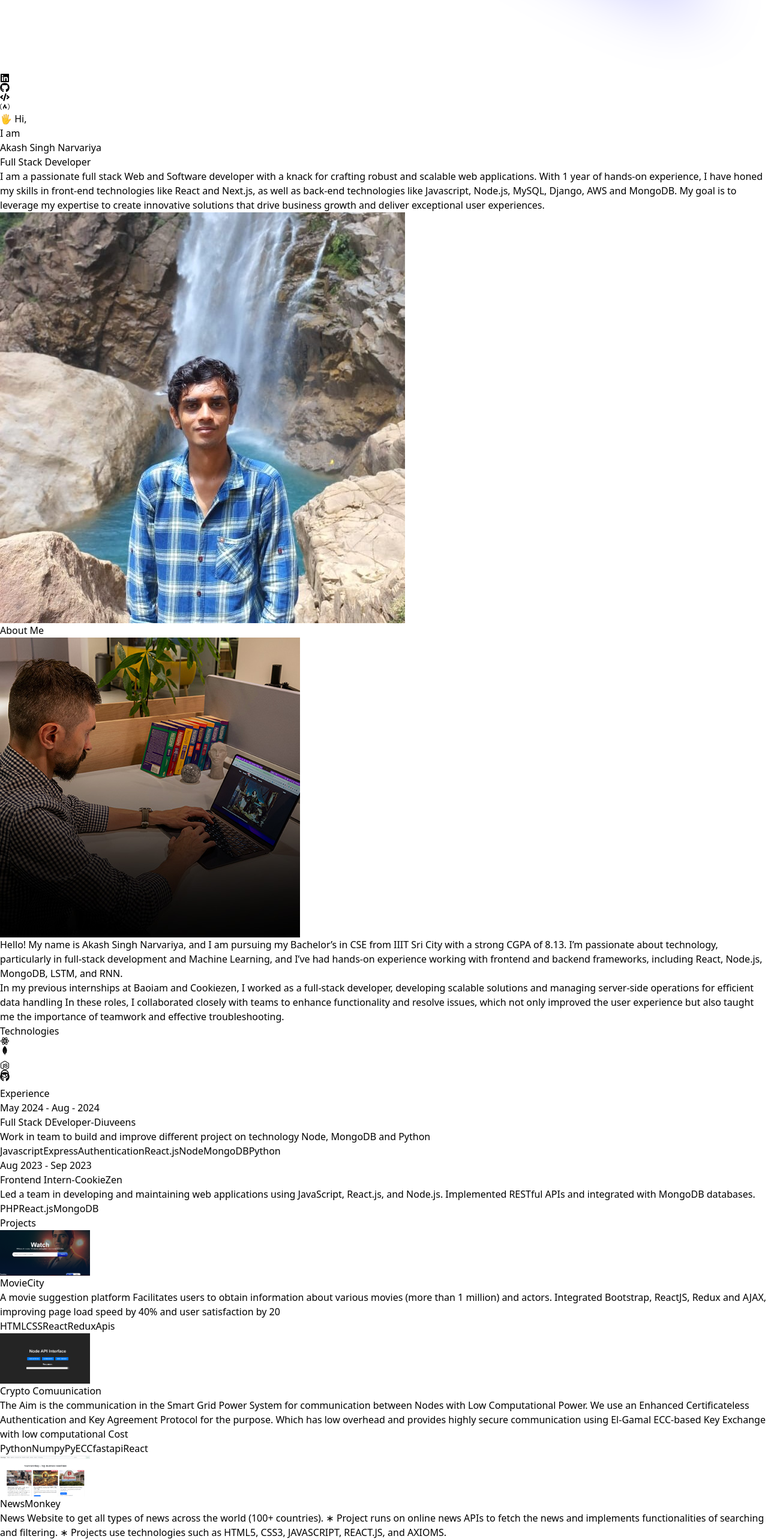
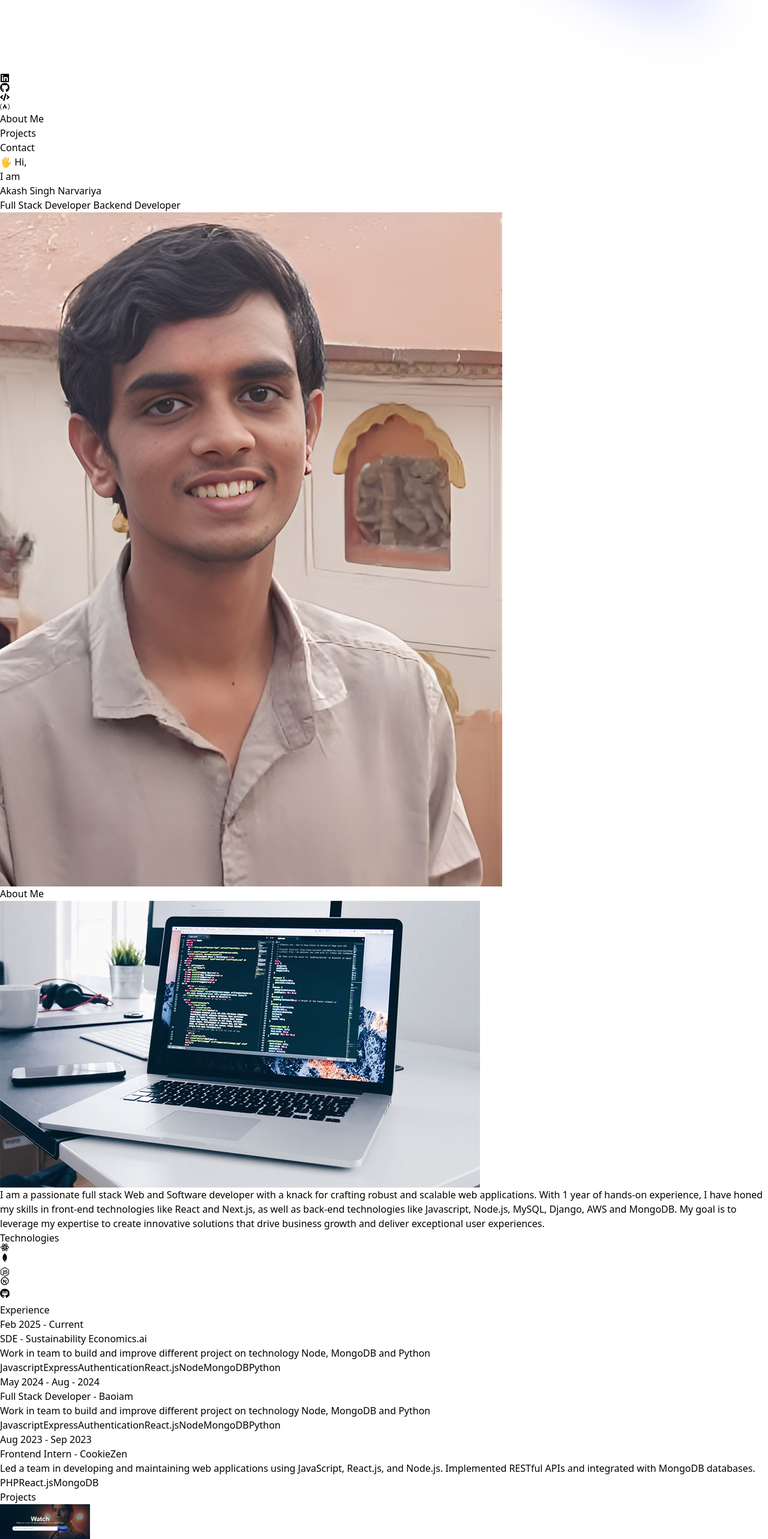
Before and after one commit to Akashsnar/Portfolio, a React (Vite) app: page / in a window 1280 px wide. Shown: the part 2760-5326 px from the top of the page at 60% size. Built offline with nearby package versions, Linux system fonts and the light colour scheme.

Commit message:
updated: experience

```diff
--- a/src/components/About.jsx
+++ b/src/components/About.jsx
@@ -1,7 +1,7 @@
 
 
 import aboutImg from "../assets/about.jpg";
-import { ABOUT_TEXT, ABOUT_TEXT_2 } from "../constants";
+import { HERO_CONTENT } from "../constants";
 import { motion } from "framer-motion";
 const About = () => {
     return (
@@ -26,8 +26,8 @@ const About = () => {
                     transition={{ duration: 0.5 }}
                     className="w-full lg:w-1/2 pt-[3rem]">
                     <div className=" justify-center lg:justify-start">
-                        <p className="max-w-xl py-3 text-lg"> {ABOUT_TEXT}</p>
-                        <p className="my-1 max-/w-xl py-3 text-lg"> {ABOUT_TEXT_2}</p>
+                        <p className="max-w-xl py-3 text-lg"> {HERO_CONTENT}</p>
+                        {/* <p className="my-1 max-/w-xl py-3 text-lg"> {ABOUT_TEXT_2}</p> */}
                     </div>
                 </motion.div>
             </div>
--- a/src/components/Hero.jsx
+++ b/src/components/Hero.jsx
@@ -1,6 +1,6 @@
 import React from 'react'
 import { HERO_CONTENT } from "../constants"
-import profilePic from "../assets/MyProfile_3.jpg"
+import profilePic from "../assets/MyProfile.png"
 import {motion} from "framer-motion"
 
 const container = (delay) => ({
@@ -45,13 +45,14 @@ const Hero = () => {
                         animate="visible"
                         className='bg-gradient-to-r from-pink-300 via-slate-500 to-purple-500 bg-clip-text text-3xl tracking-tight text-transparent'>
                             Full Stack Developer
+                            Backend Developer
                         </motion.span>
-                        <motion.p
+                        {/* <motion.p
                          variants={container(1)}
                          initial="hidden"
                          animate="visible"
                         className='my-2 max-w-xl py-6 font-light text-lg tracking'>{HERO_CONTENT}
-                        </motion.p>
+                        </motion.p> */}
                     </div>
                 </div>
                 <div className='w-full lg:w-1/2 lg:p-8'>
--- a/src/components/Navbar.jsx
+++ b/src/components/Navbar.jsx
@@ -1,26 +1,42 @@
 import React from 'react'
 // import logo from
-import {FaLinkedin} from "react-icons/fa"
-import {FaGithub} from "react-icons/fa"
-import {FaFreeCodeCamp} from "react-icons/fa"
+import { FaLinkedin } from "react-icons/fa"
+import { FaGithub } from "react-icons/fa"
+import { FaFreeCodeCamp } from "react-icons/fa"
 import { FaCode } from 'react-icons/fa'
 
 
 const Navbar = () => {
   return (
     <nav className=' mb-20 flex items-center justify-between py-6'>
-<div className='flex flex-shrink-0 items-center'>
-{/* <img className="mx-2 w-10" src={logo} alt="logo" /> */}
-</div>
-<div className='m-8 flex items-center justify-center gap-4 text-2xl'>
-<a href="https://www.linkedin.com/in/akash-singh-narvariya-84a225232/" target="_blank"><FaLinkedin/></a>
-<a href="https://github.com/Akashsnar" target="_blank"><FaGithub/></a>
-<a href="https://leetcode.com/u/Akash_si/" target="_blank"><FaCode/></a>
-<a href="https://www.freecodecamp.org/fccf107659d-c8be-4d3e-8f49-441051ec1346" target="_blank"><FaFreeCodeCamp/></a>
+      <div className='flex flex-shrink-0 items-center justify-center gap-4 text-2xl'>
+        <a href="https://www.linkedin.com/in/akash-singh-narvariya-84a225232/" target="_blank"><FaLinkedin /></a>
+        <a href="https://github.com/Akashsnar" target="_blank"><FaGithub /></a>
+        <a href="https://leetcode.com/u/Akash_si/" target="_blank"><FaCode /></a>
+        <a href="https://www.freecodecamp.org/fccf107659d-c8be-4d3e-8f49-441051ec1346" target="_blank"><FaFreeCodeCamp /></a>
 
 
 
-</div>
+      </div>
+      <div className='m-8 flex items-center justify-center'>
+
+        <div className="max-w-7xl mx-auto px-4 sm:px-6 lg:px-8">
+          <div className="flex justify-between items-center h-16">
+            {/* Nav Links */}
+            <ul className="flex space-x-6 text-gray-700 font-medium">
+              <li className="hover:text-purple-500 cursor-pointer transition">
+                About Me
+              </li>
+              <li className="hover:text-purple-500 cursor-pointer transition">
+                Projects
+              </li>
+              <li className="hover:text-purple-500 cursor-pointer transition">
+                Contact
+              </li>
+            </ul>
+          </div>
+        </div>
+      </div>
     </nav>
   )
 }
--- a/src/components/Technologies.jsx
+++ b/src/components/Technologies.jsx
@@ -4,6 +4,7 @@ import { SiMongodb } from 'react-icons/si'
 import { TbBrandNextjs } from 'react-icons/tb'
 import { FaNodeJs } from 'react-icons/fa'
 import { FaGithub } from 'react-icons/fa'
+import { FaAws } from 'react-icons/fa'
 import { motion } from "framer-motion";
 
 // import { RiReactjsLine } from 'react-icons/ri'
@@ -64,6 +65,13 @@ const Technologies = () => {
                         <TbBrandNextjs className="text-7xl" />
                     </motion.div>
                     <motion.div
+                        variants={iconmovements(3.5)}
+                        initial="initial"
+                        animate="animate"
+                        className="rounded-2xl border-4 border-neutral-800 p-4">
+                        <FaAws className="text-7xl" />
+                    </motion.div>
+                    <motion.div
                         variants={iconmovements(6)}
                         initial="initial"
                         animate="animate"
--- a/src/constants/index.js
+++ b/src/constants/index.js
@@ -33,18 +33,25 @@ not only improved the user experience but also taught me the importance of teamw
 `;
 
 export const EXPERIENCES = [
+   {
+    year: "Feb 2025 - Current",
+    role: "SDE ",
+    company: " Sustainability Economics.ai",
+    description: `Work in team to build and improve different project on technology Node, MongoDB and Python`,
+    technologies: ["Javascript", "Express", "Authentication", "React.js", "Node", "MongoDB", "Python"],
+  },
 
   {
     year: "May 2024 - Aug - 2024",
-    role: "Full Stack DEveloper",
-    company: "Diuveens",
+    role: "Full Stack Developer ",
+    company: " Baoiam",
     description: `Work in team to build and improve different project on technology Node, MongoDB and Python`,
     technologies: ["Javascript", "Express", "Authentication", "React.js", "Node", "MongoDB", "Python"],
   },
   {
     year: "Aug 2023 - Sep 2023",
-    role: "Frontend Intern",
-    company: "CookieZen",
+    role: "Frontend Intern ",
+    company: " CookieZen",
     description: `Led a team in developing and maintaining web applications using JavaScript, React.js, and Node.js. Implemented RESTful APIs and integrated with MongoDB databases.`,
     technologies: ["PHP", "React.js", "MongoDB"],
   }
@@ -64,7 +71,7 @@ export const PROJECTS = [
 
 
   {
-    title: "Crypto Comuunication",
+    title: "Crypto Communication",
     image: Crypto,
     description:
       `
@@ -190,7 +197,7 @@ CakeSite is a Simple HTML/CSS project build with bootstrap. Site builded to prom
 ];
 
 export const CONTACT = {
-  address: "79 A Nakoda Dham, Ujjain, MP",
+  address: "Banglore - India",
   phoneNo: "7067971622 / 9926225540",
   email: "aksn0204@gmail.com",
 };
```
Also changed, not shown: src/assets/MyProfile.png (added), src/assets/about.jpg.
